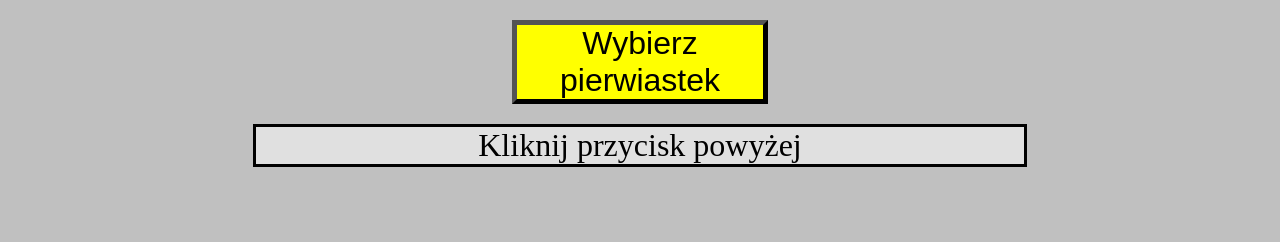
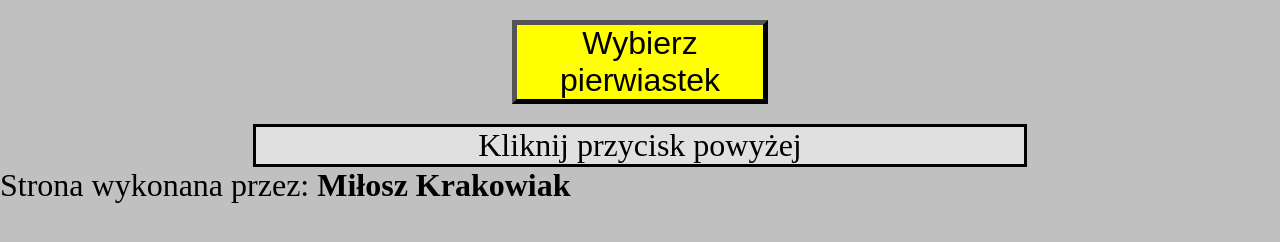
Before and after one commit to MiloszKrakowiakDEV/PeriodicTableOfElements, a plain HTML site: page index.html in a window 1280 px wide. Drawn offline with Linux system fonts and the light colour scheme.

Commit message:
Zmieniony index

```diff
--- a/index.html
+++ b/index.html
@@ -13,5 +13,6 @@
 
 	<p id="demo"></p>
     <script src="script.js"></script>
+	<p id="autor">Strona wykonana przez: <b>Miłosz Krakowiak</b></p>
 </body>
 </html>
```
